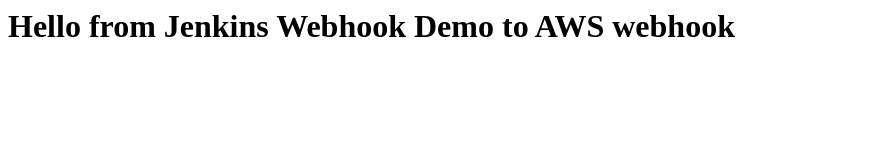
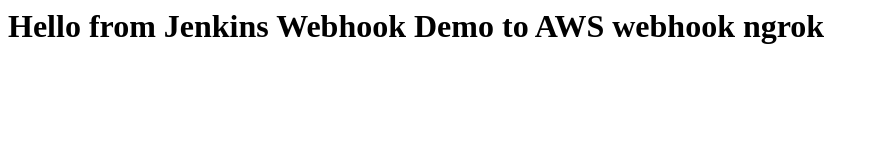
Before and after one commit to saurabh-shelke24/webhook-jenkins-demo, a plain HTML site: page index.html in a window 1280 px wide. Shown: the whole page, without its empty margins (0-879 px from the left). Drawn offline with Linux system fonts and the light colour scheme.

Commit message:
updated to ngrok

```diff
--- a/index.html
+++ b/index.html
@@ -1,7 +1,7 @@
 <html>
 <body>
 
-<h1>Hello from Jenkins Webhook Demo to AWS webhook </h1>
+<h1>Hello from Jenkins Webhook Demo to AWS webhook ngrok </h1>
 
 </body>
 </html>
```
